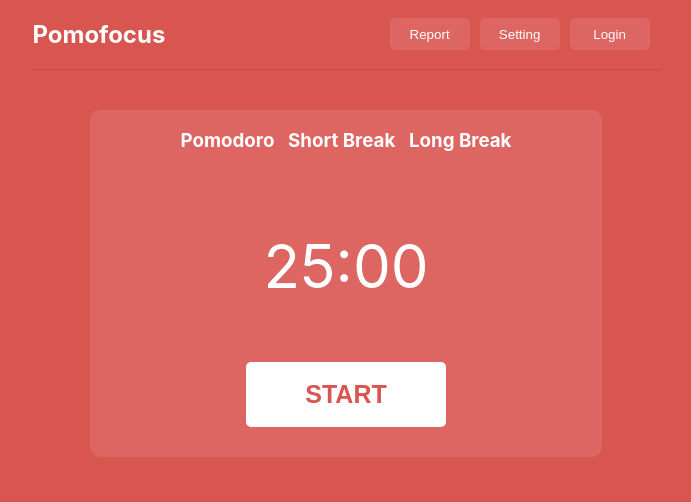
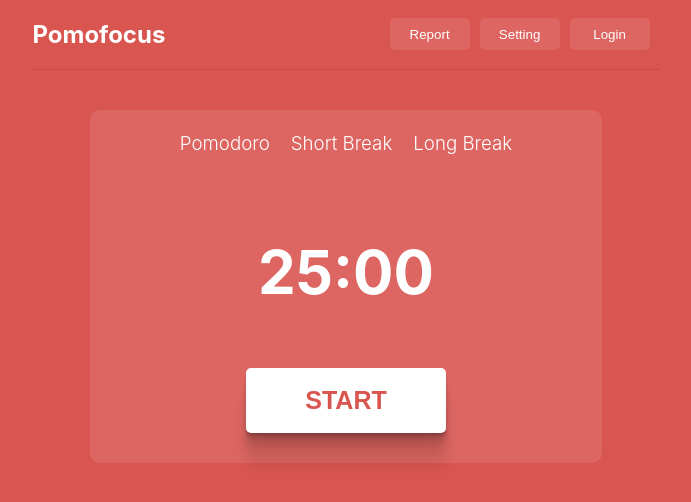
Before and after one commit to jkdioufy98/pomodofocus, a React (Create React App) app: page / in a window 1280 px wide. Shown: the top 502 px of the page, without its empty margins (294-985 px from the left). Built offline with nearby package versions, Linux system fonts and the light colour scheme.

Commit message:
Updating navigation maincard & setup color switching

```diff
--- a/src/Components/Main-card/Maincard.css
+++ b/src/Components/Main-card/Maincard.css
@@ -9,6 +9,10 @@
 
 }
 
+.active{
+    background-color: rgb(0, 0, 0, 0.15);
+}
+
 .nav{
     width: 70%;
     display: flex;
@@ -17,8 +21,14 @@
 
 .nav h3{
     cursor: pointer;
+    font-weight: 300;
+    padding: 3px 8px;
+    border-radius: 3px;
 }
-
+.time-container p {
+    font-size: 60px;
+    font-weight: bold;
+}
 .start-btn button{
     cursor: pointer;
     width: 12.5rem;
@@ -27,8 +37,14 @@
     background-color: white;
     color: #D95550;
     padding: 5px 3px;
-    font-weight: bolder;
+    font-weight: bold;
     font-size: 25px;
     border-radius: 5px;
     margin-bottom: 30px;
+    box-shadow:
+        rgba(0, 0, 0, 0.09) 0px 2px 1px,
+        rgba(0, 0, 0, 0.09) 0px 4px 2px,
+        rgba(0, 0, 0, 0.09) 0px 8px 4px,
+        rgba(0, 0, 0, 0.09) 0px 16px 8px,
+        rgba(0, 0, 0, 0.09) 0px 32px 16px;
 }
--- a/src/Components/Main-card/Maincard.js
+++ b/src/Components/Main-card/Maincard.js
@@ -5,6 +5,7 @@
 
     const [timer,setTimer] = useState('25:00')
     const [start,setStart] = useState()
+    const [startColor,setStartColor] = useState('')
 
     const countDown = () => {
 
@@ -25,34 +26,33 @@
             if(minTimer === 0 && secTimer === 0)
                 alert('Time out !')
 
-        }
+    }
 
     useEffect(() => {
-        let tempo;
         if(start){
-            tempo = setTimeout(() => {
+            setTimeout(() => {
                 countDown()
             }, 1000)
-        }
-        else{
-            clearTimeout(tempo);
         }
     })
 
   return (
     <div className='main-card'>
         <div className="nav">
-            <h3>Pomodoro</h3>
-            <h3>Short Break</h3>
-            <h3>Long Break</h3>
+            <h3 onClick={() => {setTimer('25:00'); setStartColor('#D95550'); document.body.style = 'background-color: #D95550; transition: 0.4s'}}>Pomodoro</h3>
+            <h3 onClick={() => {setTimer('05:00'); setStartColor('#4C9195'); document.body.style = 'background-color: #4C9195; transition: 0.4s'}}>Short Break</h3>
+            <h3 onClick={() => {setTimer('15:00'); setStartColor('#457CA3'); document.body.style = 'background-color: #457CA3; transition: 0.4s'}}>Long Break</h3>
         </div>
-            <p style={{fontSize: '60px'}}>{timer}</p>
+        <div className="time-container">
+            <p>{timer}</p>
+        </div>
+
         <div className="start-btn">
         {
             start ?
-            <button className='start-btn' onClick={() => setStart(!start)}>STOP</button>
+            <button style={{color: `${startColor}`}} className='start-btn' onClick={() => setStart(!start)}>STOP</button>
             :
-            <button className='start-btn' onClick={() => setStart(!start)}>START</button>
+            <button style={{color: `${startColor}`}} className='start-btn' onClick={() => setStart(!start)}>START</button>
         }
         </div>
     </div>
--- a/src/index.css
+++ b/src/index.css
@@ -1,8 +1,7 @@
 body {
   margin: 0;
-  font-family: -apple-system, BlinkMacSystemFont, 'Segoe UI', 'Roboto', 'Oxygen',
-    'Ubuntu', 'Cantarell', 'Fira Sans', 'Droid Sans', 'Helvetica Neue',
-    sans-serif;
+  font-family: 'ArialRounded', -apple-system, BlinkMacSystemFont, 'Segoe UI', Roboto, Helvetica, Arial, sans-serif, 'Apple Color Emoji', 'Segoe UI Emoji', 'Segoe UI Symbol';
+  font-weight: 300;
   -webkit-font-smoothing: antialiased;
   -moz-osx-font-smoothing: grayscale;
   background-color: #D95550;
```
